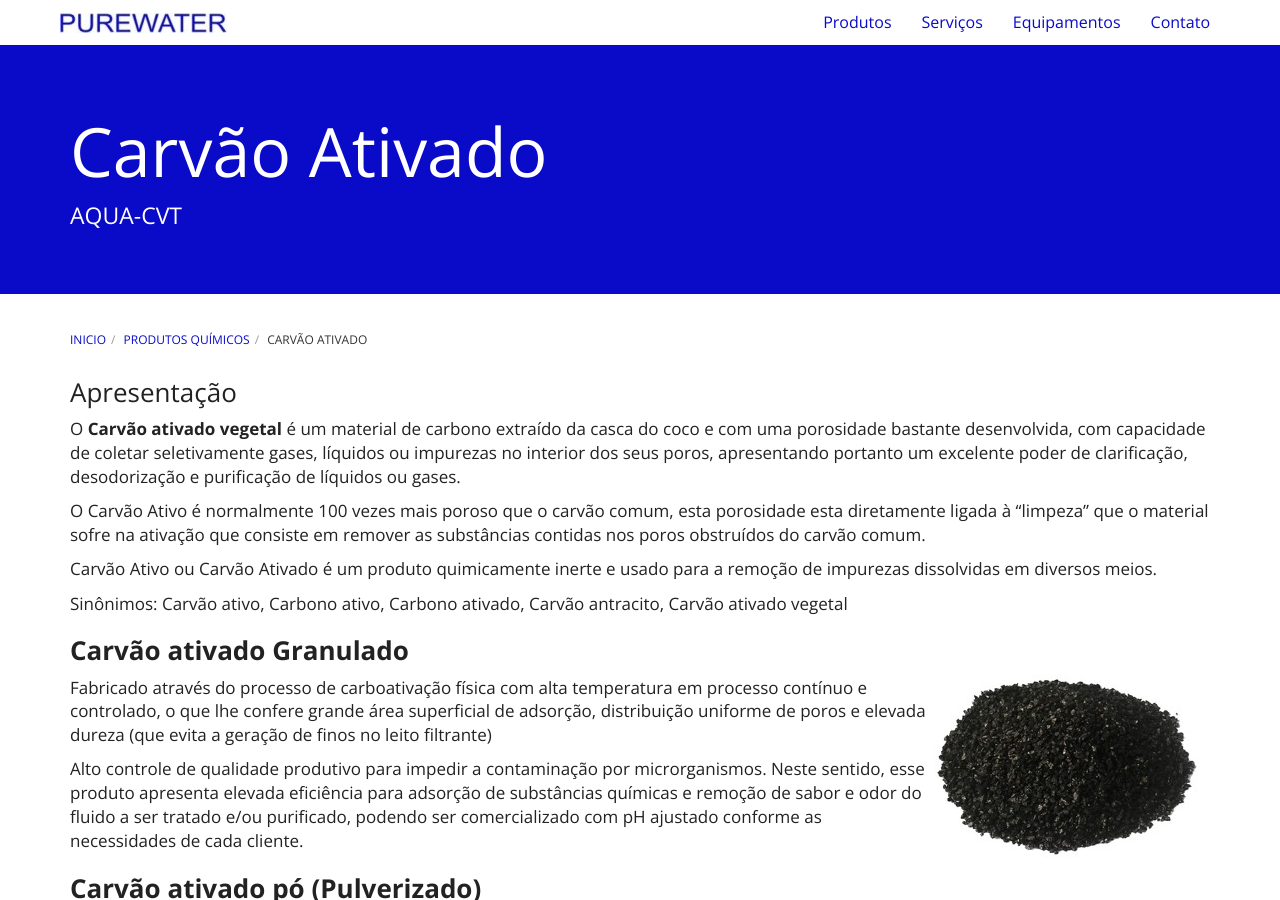
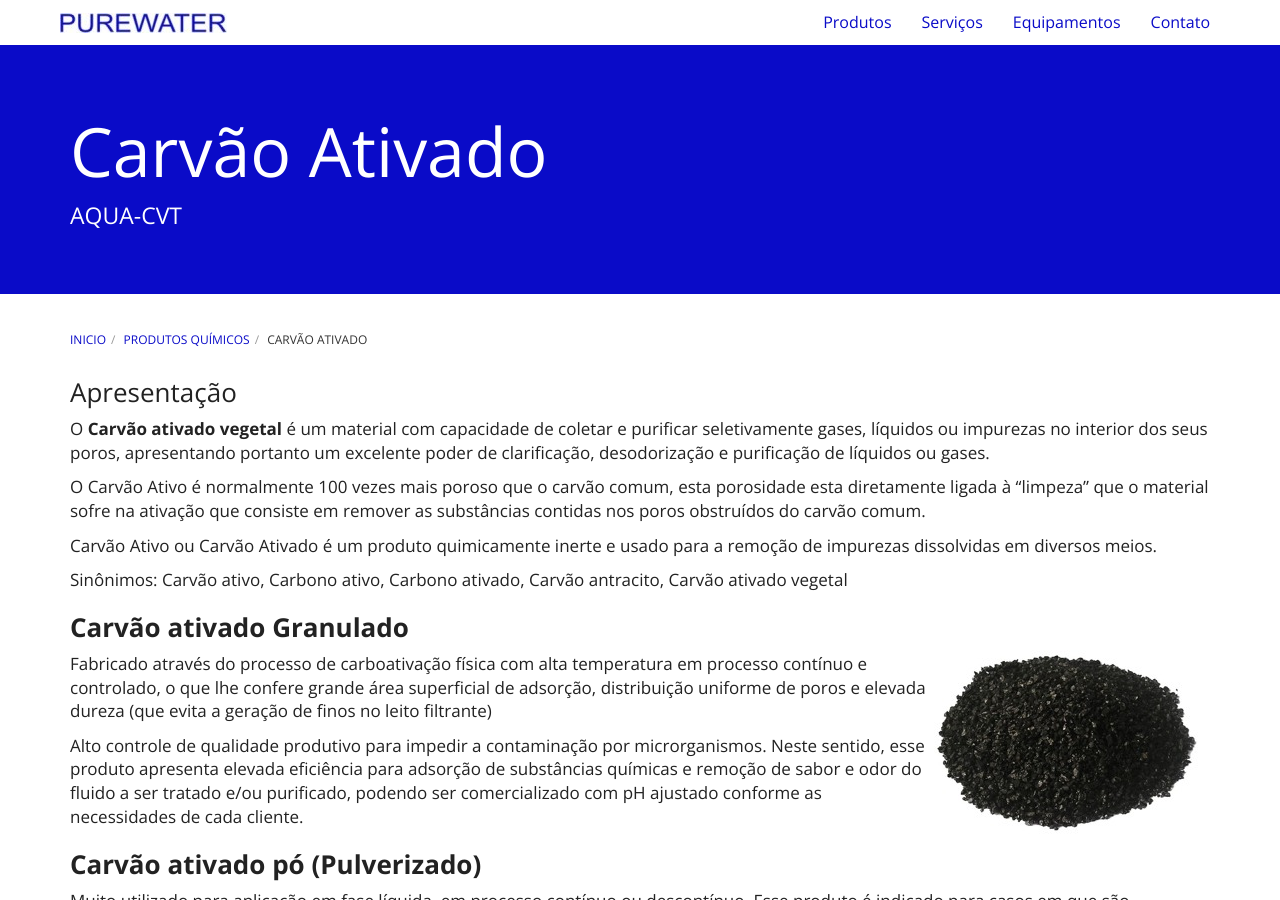
Before and after one commit to purewaterefluentes/purewaterefluentes.github.io, a Jekyll site: the page built from produtos/carvao-ativado.md, in a window 1280 px wide and 900 px high. Built offline with Jekyll 4.4.1, drawn with Linux system fonts in a browser that asks for light colours; nearby versions of some CDN libraries; library files that are not in the unit come from our copies.

Commit message:
Update carvao-ativado.md

```diff
--- a/produtos/carvao-ativado.md
+++ b/produtos/carvao-ativado.md
@@ -1,13 +1,13 @@
 ---
 layout: contato
-pageTitle: Carvão Ativado, carvão ativo, Carvão ativado em pó, Carvão granulado, carbono ativado, carvão ativo vegetal, carvão ativado granulado, carvão com prata, carvão casca de coco, onde comprar carvão ativado, preço carvão ativado,
+pageTitle: Carvão Ativado, carvão ativo, carvão ativo vegetal, carvão ativado granulado
 title: Carvão Ativado
 subtitle: AQUA-CVT
 ---
 
 ### Apresentação
 
-O **Carvão ativado vegetal** é um material de carbono extraído da casca do coco e com uma porosidade bastante desenvolvida, com capacidade de coletar seletivamente gases, líquidos ou impurezas no interior dos seus poros, apresentando portanto um excelente poder de clarificação, desodorização e purificação de líquidos ou gases.
+O **Carvão ativado vegetal** é um material com capacidade de coletar e purificar seletivamente gases, líquidos ou impurezas no interior dos seus poros, apresentando portanto um excelente poder de clarificação, desodorização e purificação de líquidos ou gases.
 
 O Carvão Ativo é normalmente 100 vezes mais poroso que o carvão comum, esta porosidade esta diretamente ligada à "limpeza" que o material sofre na ativação que consiste em remover as substâncias contidas nos poros obstruídos do carvão comum.
 
@@ -35,6 +35,7 @@ A elevada eficiência proporciona o uso de dosagens mínimas, favorecendo a filt
 Carvão muito utilizado em sistemas de filtragem para água potável, pois a prata coloidal exerce função bactericida.
 Disponivel na forma de pó (pulverizado)
 
+>
 
 #### Fornecimento: Carvão ativado em Sacos de 25Kg
 
```
